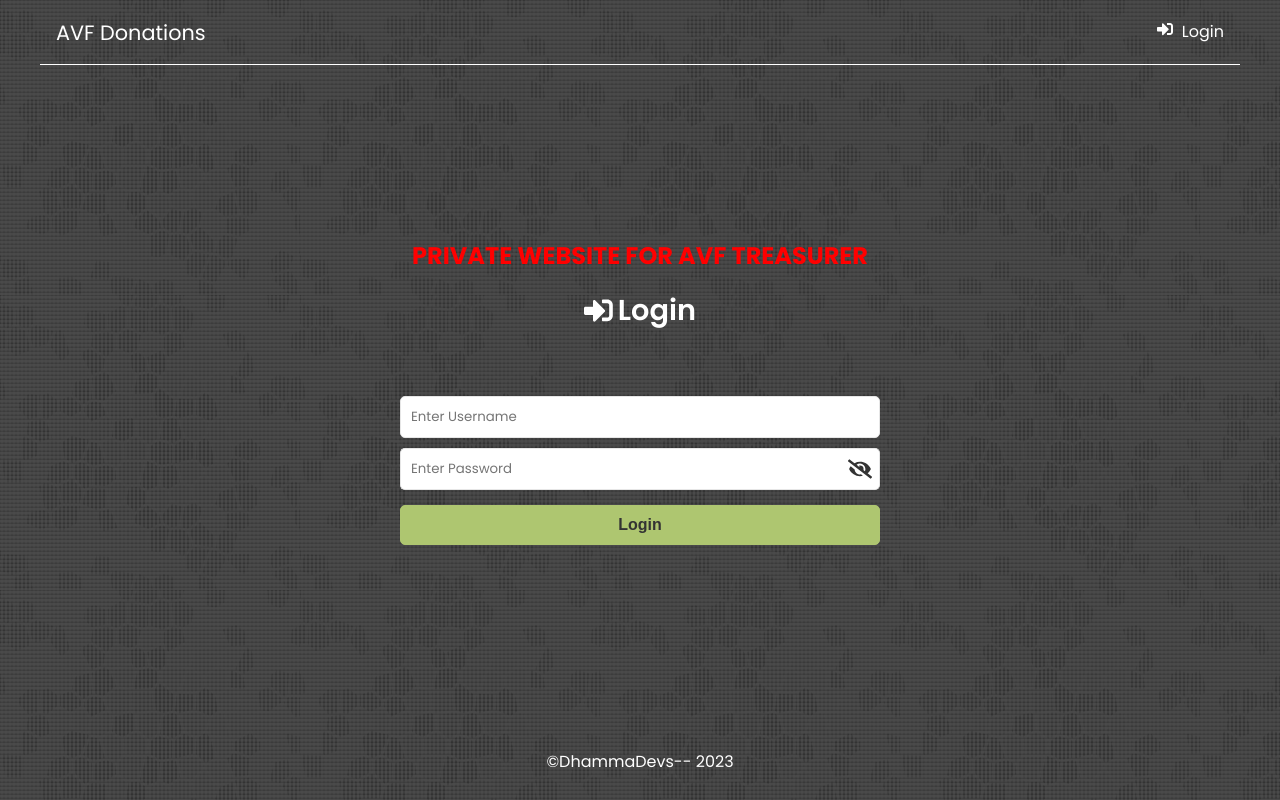
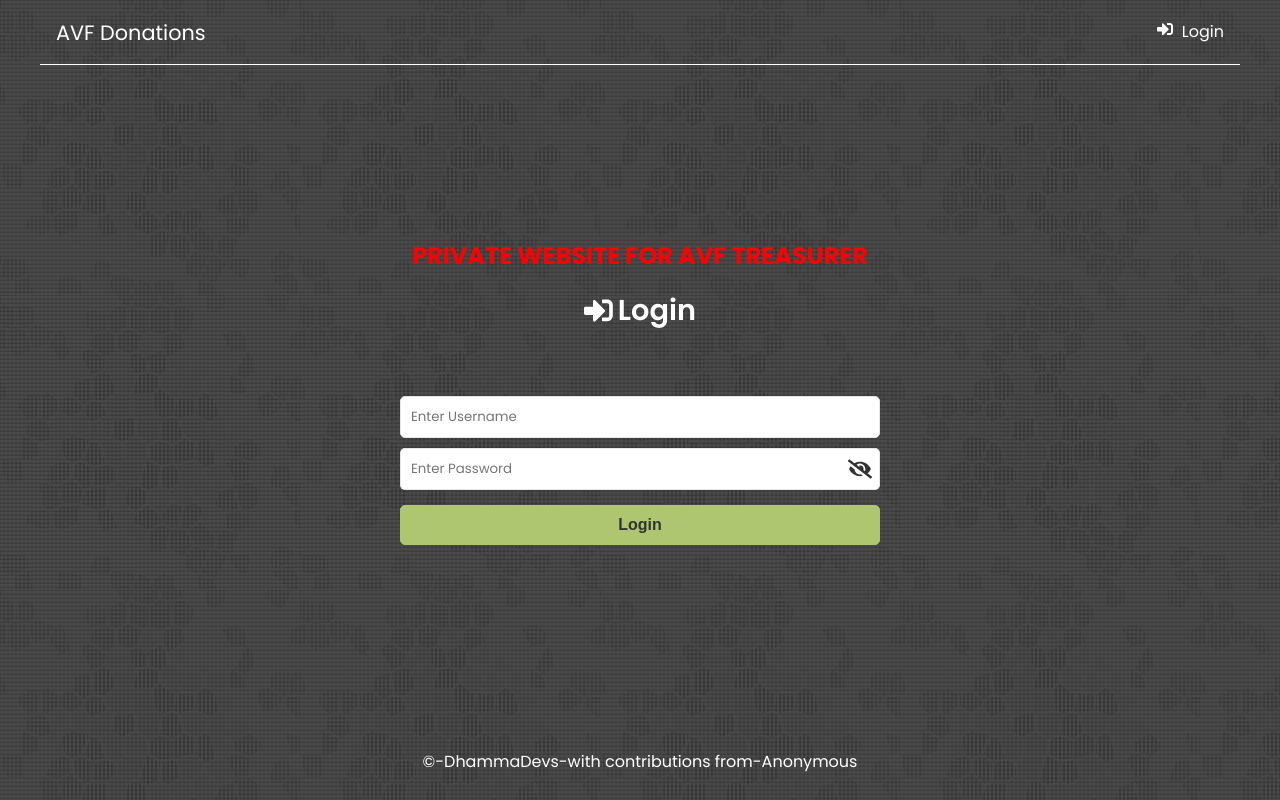
Before and after one commit to RobbieProkop/vipassana-receipts, a React (Create React App) app in the folder frontend/: page /login in a window 1280 px wide. Built offline with nearby package versions, Linux system fonts and the light colour scheme.

Commit message:
add brent to footer

```diff
--- a/frontend/src/components/Footer.jsx
+++ b/frontend/src/components/Footer.jsx
@@ -2,7 +2,19 @@ const Footer = () => {
   return (
     <footer className="footer">
       <div className="container">
-        &copy; <a href="https://dhammadevs.com"> DhammaDevs </a> -- 2023
+        &copy;
+        <a href="https://dhammadevs.com" target="_blank">
+          -DhammaDevs
+        </a>
+        <p>
+          -with contributions from
+          <a
+            href="https://www.linkedin.com/in/brent-hall-0872a623b/"
+            target="_blank"
+          >
+            -Anonymous
+          </a>
+        </p>
       </div>
     </footer>
   );
```
